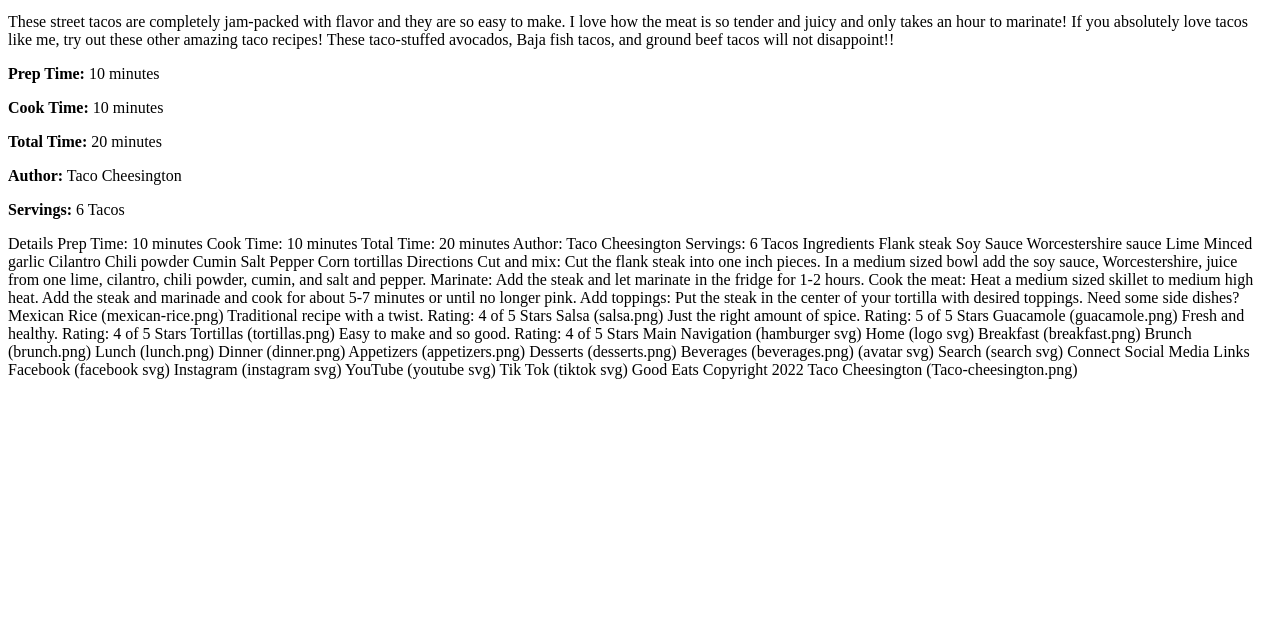
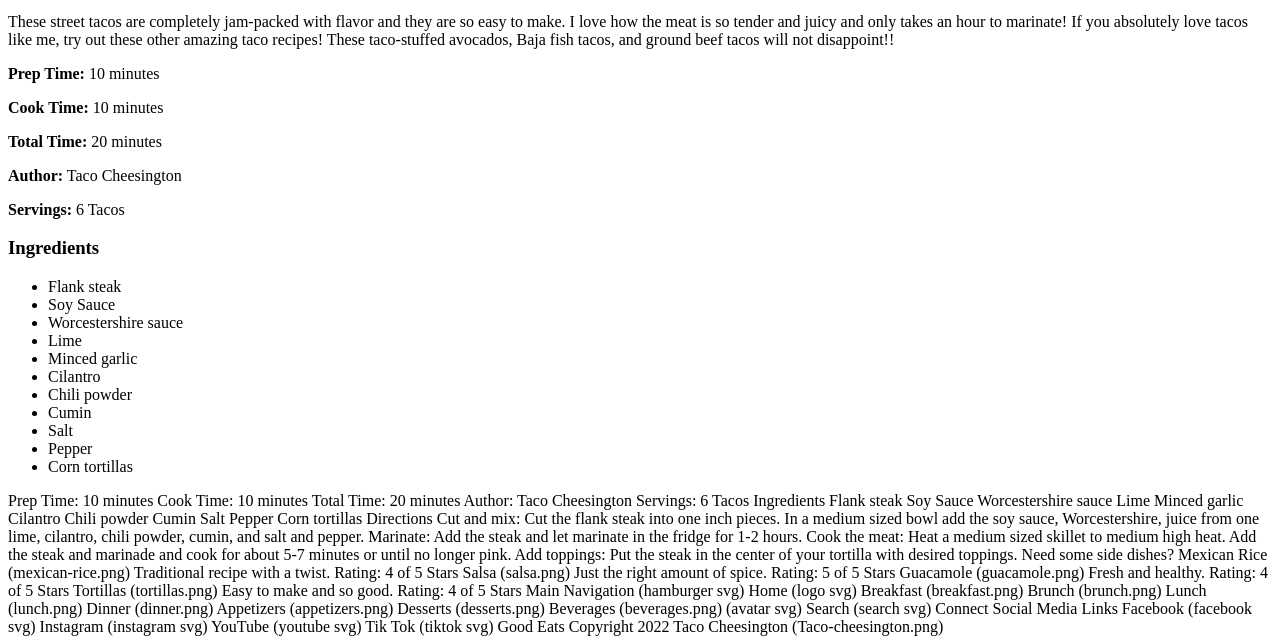
Before and after one commit to acedenop/recipe, a plain HTML site: page index.html in a window 1280 px wide. Shown: the part 597-1241 px from the top of the page. Before the commit the page ends 984 px from the top, so only its background shows below. Drawn offline with Linux system fonts and the light colour scheme.

Commit message:
ingredients

```diff
--- a/index.html
+++ b/index.html
@@ -50,10 +50,22 @@
     </div>
 </section>
 
-
-
-
-Details
+<div class="ingredients">
+    <h3>Ingredients</h3>
+    <ul>
+        <li>Flank steak</li>
+        <li>Soy Sauce</li>
+        <li>Worcestershire sauce</li>
+        <li>Lime</li>
+        <li>Minced garlic</li>
+        <li>Cilantro</li>
+        <li>Chili powder</li>
+        <li>Cumin</li>
+        <li>Salt</li>
+        <li>Pepper</li>
+        <li>Corn tortillas</li>
+    </ul>
+</div>
 Prep Time: 10 minutes
 Cook Time: 10 minutes
 Total Time: 20 minutes
```
